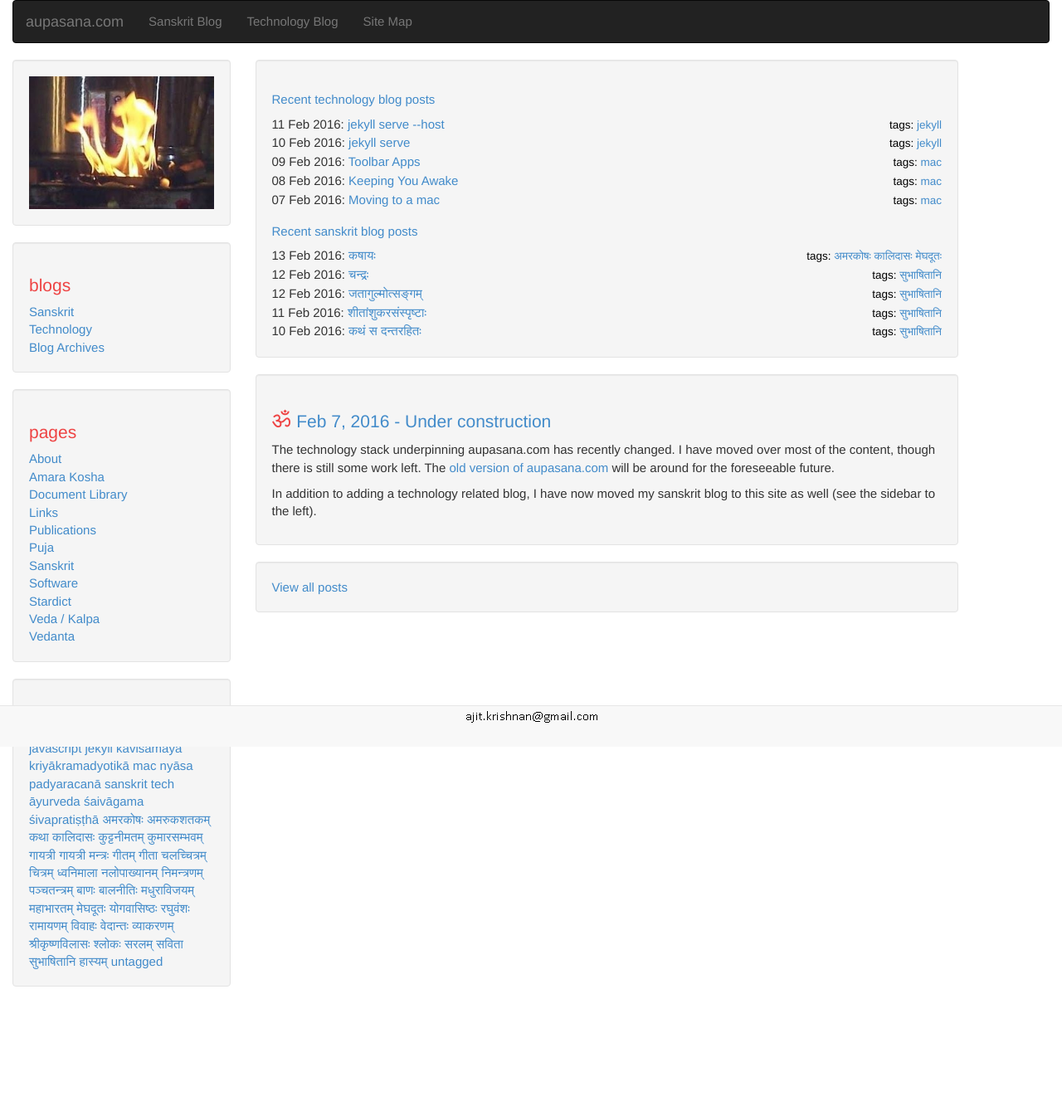
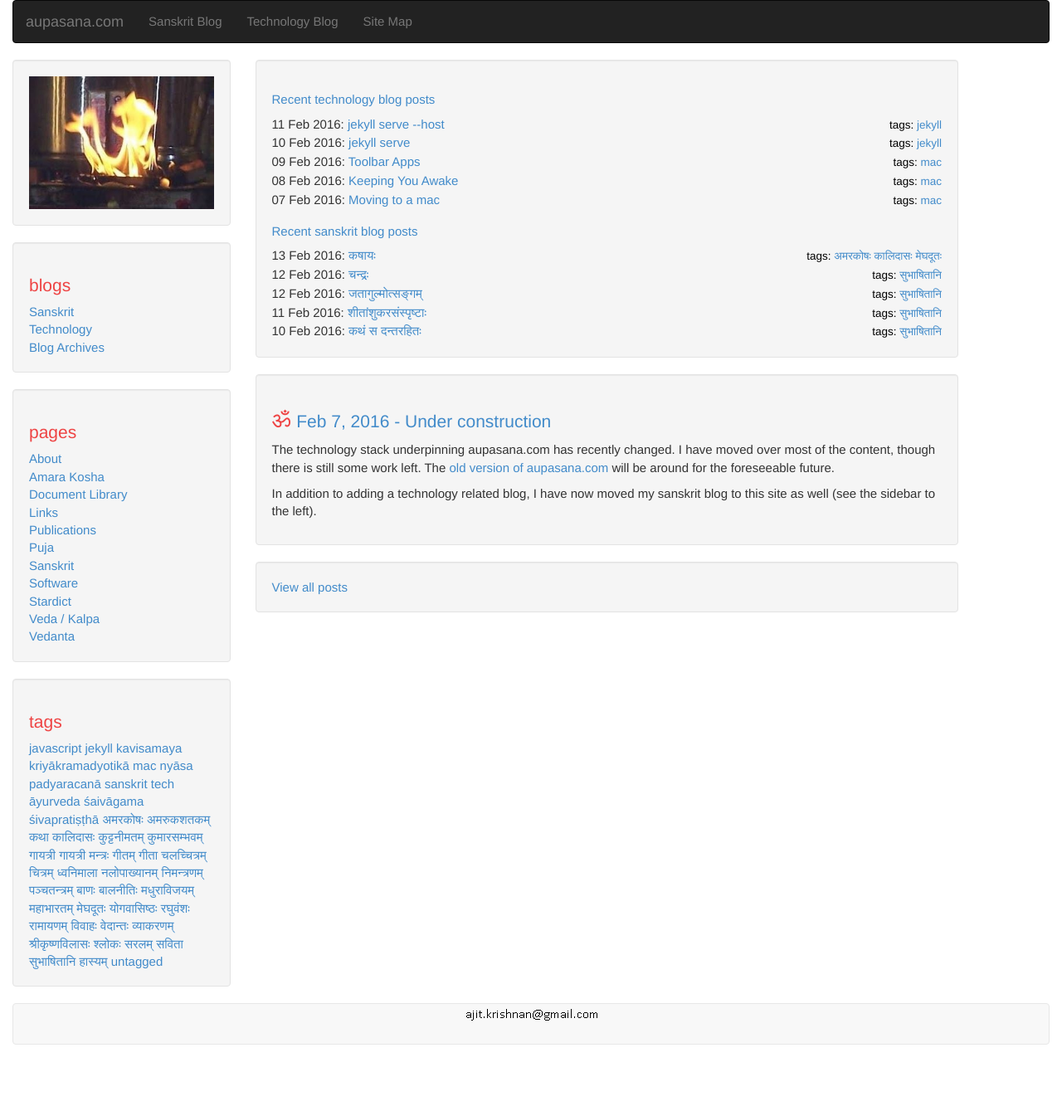
Before and after one commit to aupasana/aupasana.github.io, a Jekyll site: the page built from index.html, in a window 1280 px wide. Shown: the whole page at 83% size. Built offline with Jekyll 4.4.1, drawn with Linux system fonts in a browser that asks for light colours; before the commit the page ends 1269 px from its top, so only the background shows below that.

Commit message:
footer.html: don't make footer navbar fixed

```diff
--- a/_includes/footer.html
+++ b/_includes/footer.html
@@ -1,6 +1,6 @@
 <div class="container-fluid">
     <div class="row-fluid">
-        <div class="span12 footer navbar-default navbar navbar-fixed-bottom">
+        <div class="span12 footer navbar-default navbar">
             <img src="{{site.baseurl}}/images/contact.png"/>
         </div>
     </div>
```
